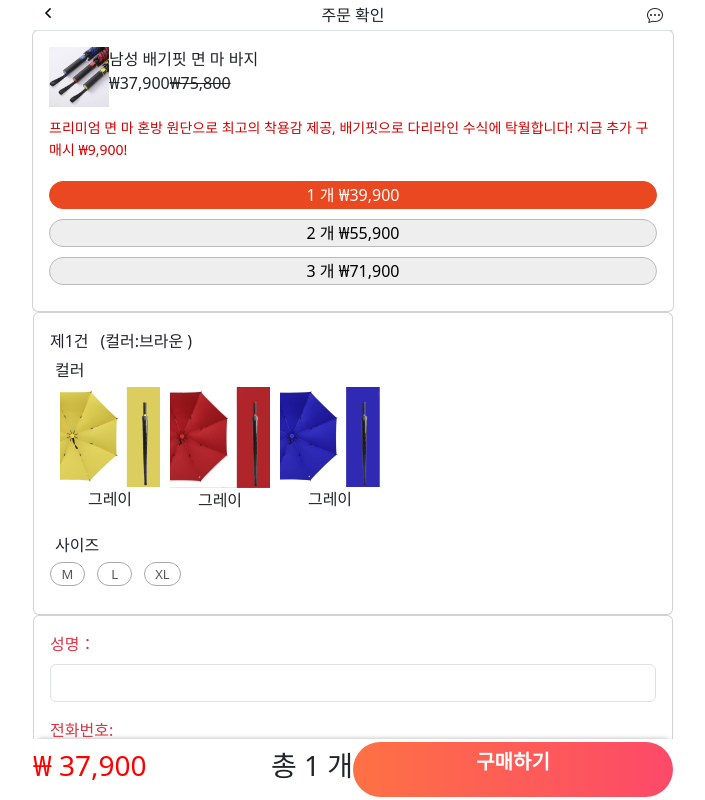
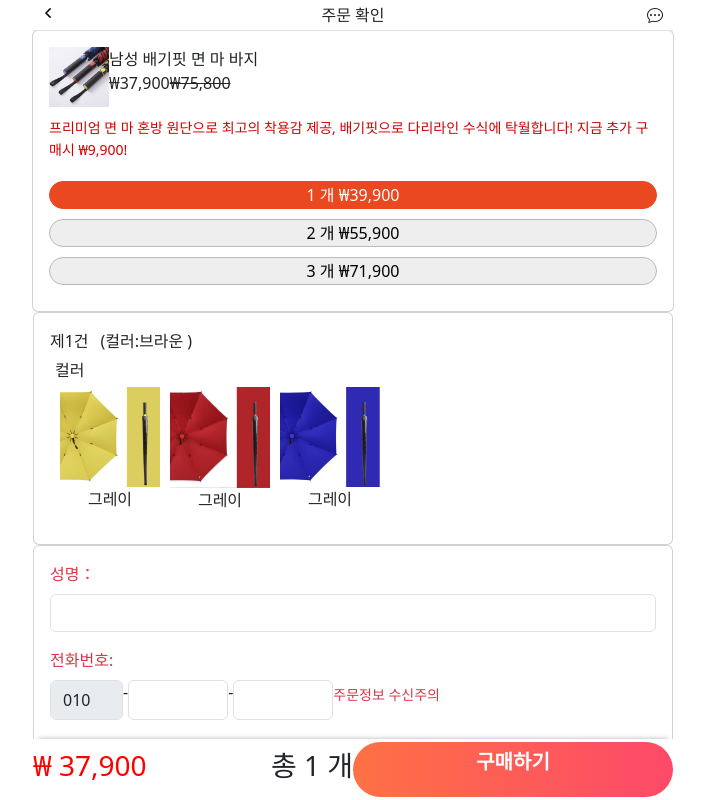
Before and after one commit to Kwang-Le/Korean-ecommerce-site, a Vue app: page /checkout-detail in a window 1280 px wide. Shown: the top 800 px of the page, without its empty margins (287-992 px from the left). Built offline with nearby package versions, Linux system fonts and the light colour scheme; what vuejs-paginate-next would draw is missing.

Commit message:
add autoplay

```diff
--- a/src/components/checkout/CheckoutProductOptions.vue
+++ b/src/components/checkout/CheckoutProductOptions.vue
@@ -47,21 +47,6 @@ export default {
                                     src="../../../public/umbrella-product/blue.jpg">
                                 <p>그레이</p>
                             </div>
-                        </div>
-
-                    </div>
-                    <div class="size">
-                        <div class="header">사이즈</div>
-                        <div class="size-options d-flex flex-wrap">
-                            <span>
-                                M
-                            </span>
-                            <span>
-                                L
-                            </span>
-                            <span>
-                                XL
-                            </span>
                         </div>
                     </div>
                 </div>
--- a/src/components/product-detail/ProductDetail.vue
+++ b/src/components/product-detail/ProductDetail.vue
@@ -5,7 +5,7 @@ import ProductItems from './ProductItems.vue';
 import ReviewCommentsSection from './ReviewCommentsSection.vue';
 import ProductDetailFooter from './ProductDetailFooter.vue';
 import TopFixedBar from '../TopFixedBar.vue';
-import { Navigation, Pagination, Scrollbar, A11y } from 'swiper/modules';
+import { Navigation, Pagination, Scrollbar, Autoplay } from 'swiper/modules';
 import { Swiper, SwiperSlide } from 'swiper/vue';
 import 'swiper/css';
 
@@ -16,20 +16,9 @@ export default {
     data() {
         return {
             spaceBetween: 10,
+            modules: [Autoplay, Pagination, Navigation]
         }
     },
-    // setup() {
-    //     const onSwiper = (swiper) => {
-    //         console.log(swiper);
-    //     };
-    //     const onSlideChange = () => {
-    //         console.log('slide change');
-    //     };
-    //     return {
-    //         onSwiper,
-    //         onSlideChange,
-    //     };
-    // },
     methods: {
         onProgress(e) {
             const [swiper, progress] = e.detail;
@@ -38,7 +27,12 @@ export default {
         onSlideChange(e) {
             console.log('slide changed')
         }
-    }
+    },
+    // setup() {
+    //     return {
+
+    //     };
+    // },
 }
 </script>
 
@@ -48,11 +42,12 @@ export default {
     <div class="d-flex flex-column align-items-center">
         <div class="card">
             <div class="slider-wrapper">
-                <swiper-container :slides-per-view="1" :space-between="spaceBetween" :centered-slides="true" :pagination="{
-                    hideOnClick: true
-                }" :breakpoints="{
+                <swiper-container :autoplay="{ delay: 2000,disableOnInteraction: false }" :slides-per-view="1" :space-between="spaceBetween"
+                    :centered-slides="true" :pagination="{
+                        hideOnClick: true
+                    }" :breakpoints="{
     768: { slidesPerView: 1, },
-}" @progress="onProgress" @slidechange="onSlideChange">
+}" @progress="onProgress" @slidechange="onSlideChange" :modules="modules">
                     <swiper-slide><img src="../../../public/umbrella-product/slider_1.jpg" class="card-img-top"
                             alt="..."></swiper-slide>
                     <swiper-slide><img src="../../../public/umbrella-product/slider_2.jpg" class="card-img-top"
```
